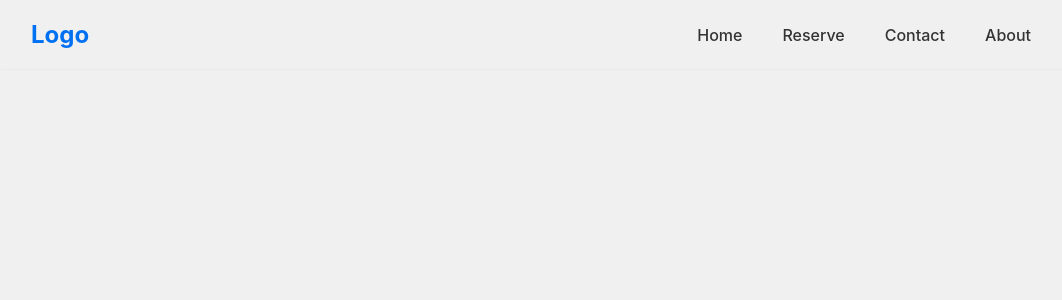
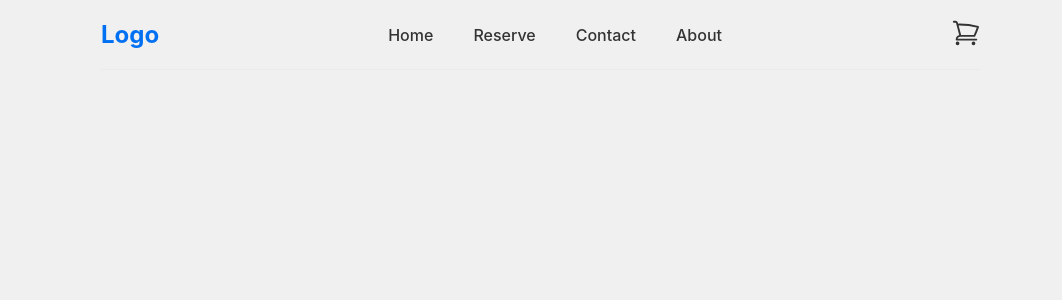
Before and after one commit to mahdi204/Little-Lemon-Website, a React (Create React App) app: page / in a window 1280 px wide. Shown: the top 300 px of the page, without its empty margins (99-1161 px from the left). Built offline with nearby package versions, Linux system fonts and the light colour scheme.

Commit message:
shop cart svg

```diff
--- a/package.json
+++ b/package.json
@@ -14,7 +14,7 @@
     "web-vitals": "^2.1.4"
   },
   "scripts": {
-    "start": "cross-env PORT=3002 react-scripts start",
+    "start": "cross-env PORT=3004 react-scripts start",
     "build": "react-scripts build",
     "test": "react-scripts test",
     "eject": "react-scripts eject"
--- a/public/index.html
+++ b/public/index.html
@@ -10,6 +10,7 @@
       content="Web site created using create-react-app for little lemon restaurant"
     />
     <meta name="og:title" content="Little Lemon"/>
+    <meta name="og:description" content="This is the website of leittle lemon resturent for helping customers make their reservations"/>
     <link rel="apple-touch-icon" href="%PUBLIC_URL%/logo192.png" />
     <!--
       manifest.json provides metadata used when your web app is installed on a
--- a/src/App.js
+++ b/src/App.js
@@ -2,10 +2,16 @@
 import React from 'react';
 import Nav from './Components/Nav';
 import './App.css';
+import Header from './Components/Header';
+import Main from './Components/Main';
+import Footer from './Components/Footer';
 
 function App() {
   return (
-    <Nav />
+    <>
+      <Nav />
+
+    </>
   );
 }
 
--- /dev/null
+++ b/src/Components/Footer.js
@@ -0,0 +1,9 @@
+import React from 'react'
+
+const Footer = () => {
+    return (
+        <div>Footer</div>
+    )
+}
+
+export default Footer
--- /dev/null
+++ b/src/Components/Header.js
@@ -0,0 +1,12 @@
+import React from 'react'
+
+const Header = () => {
+    return (
+        <header className="header">
+
+        </header>
+
+    )
+}
+
+export default Header
--- /dev/null
+++ b/src/Components/Main.js
@@ -0,0 +1,9 @@
+import React from 'react'
+
+const Main = () => {
+    return (
+        <div>Main</div>
+    )
+}
+
+export default Main
--- a/src/Components/Nav.js
+++ b/src/Components/Nav.js
@@ -10,15 +10,6 @@
 
     return (
         <nav className="navbar">
-            <div className="logo">Logo</div>
-
-            <ul className={`nav-links ${menuOpen ? 'show' : ''}`}>
-                <li><a href="">Home</a></li>
-                <li><a href="">Reserve</a></li>
-                <li><a href="">Contact</a></li>
-                <li><a href="">About</a></li>
-            </ul>
-
             <div className="burger" onClick={toggleMenu}>
                 {menuOpen ? (
                     <svg xmlns="http://www.w3.org/2000/svg" fill="none" viewBox="0 0 24 24" strokeWidth="1.5" stroke="currentColor">
@@ -30,6 +21,18 @@
                     </svg>
                 )}
             </div>
+            <div className="logo">Logo</div>
+
+            <ul className={`nav-links ${menuOpen ? 'show' : ''}`}>
+                <li><a href="">Home</a></li>
+                <li><a href="">Reserve</a></li>
+                <li><a href="">Contact</a></li>
+                <li><a href="">About</a></li>
+            </ul>
+            <div className='shop-cart'><svg xmlns="http://www.w3.org/2000/svg" fill="none" viewBox="0 0 24 24" stroke-width="1.5" stroke="currentColor" class="size-6">
+                <path stroke-linecap="round" stroke-linejoin="round" d="M2.25 3h1.386c.51 0 .955.343 1.087.835l.383 1.437M7.5 14.25a3 3 0 0 0-3 3h15.75m-12.75-3h11.218c1.121-2.3 2.1-4.684 2.924-7.138a60.114 60.114 0 0 0-16.536-1.84M7.5 14.25 5.106 5.272M6 20.25a.75.75 0 1 1-1.5 0 .75.75 0 0 1 1.5 0Zm12.75 0a.75.75 0 1 1-1.5 0 .75.75 0 0 1 1.5 0Z" />
+            </svg>
+            </div>
 
         </nav>
     );
--- a/src/index.css
+++ b/src/index.css
@@ -14,7 +14,7 @@
 }
 
 body {
-  margin: 0 100px;
+  margin: 0 ;
   font-family: -apple-system, BlinkMacSystemFont, 'Segoe UI', 'Roboto', 'Oxygen',
     'Ubuntu', 'Cantarell', 'Fira Sans', 'Droid Sans', 'Helvetica Neue', sans-serif;
   background-color: var(--color-background);
@@ -24,16 +24,14 @@
   font-family: source-code-pro, Menlo, Monaco, Consolas, 'Courier New', monospace;
 }
 
-/* Navbar */
+/* Navbar --------------------------------------*/
 .navbar {
-  width: 100%;
   height: 70px;
   border-bottom: 1px solid var(--color-border);
   display: flex;
   justify-content: space-between;
   align-items: center;
-  padding: 0 30px;
-  position: relative;
+  margin: 0 200px;
 }
 
 /* Logo */
@@ -67,6 +65,15 @@
   font-size: 30px;
   cursor: pointer;
 }
+.shop-cart svg {
+  width: 30px;
+  height: 30px;
+  color: var(--color-text);
+}
+
+
+/*Header --------------------------------------*/
+
 
 /* Mobile */
 @media (max-width: 768px) {
@@ -78,7 +85,9 @@
     justify-content: center;
     align-items: center;
   }
-
+   .navbar{
+    margin:0 20px;
+   }
   .nav-links {
     display: none;
     flex-direction: column;
@@ -117,7 +126,6 @@
   }
 
   .burger svg {
-    position: absolute;
     width: 30px;
     height: 30px;
     color: var(--color-text);
```
Also changed, not shown: public/no-image.jpg (added).
